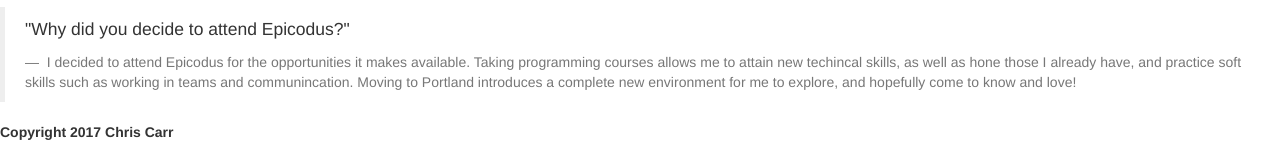
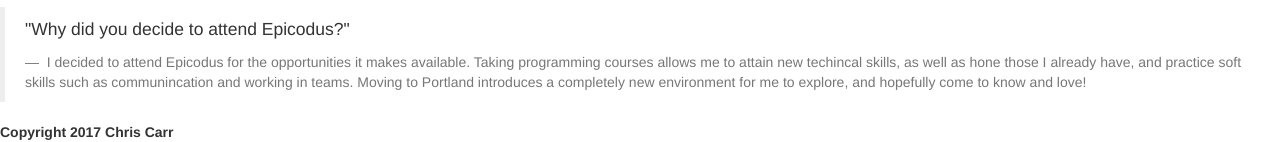
Before and after one commit to coderknot/portfolio, a plain HTML site: page index.html in a window 1280 px wide. Shown: the part 3514-3656 px from the top of the page. Drawn offline with Linux system fonts and the light colour scheme.

Commit message:
add minor content changes to HTML

```diff
--- a/index.html
+++ b/index.html
@@ -179,7 +179,7 @@
     <blockquote>
       <p>"Why did you decide to attend Epicodus?"</p>
       <footer>
-        I decided to attend Epicodus for the opportunities it makes available. Taking programming courses allows me to attain new techincal skills, as well as hone those I already have, and practice soft skills such as working in teams and communincation. Moving to Portland introduces a complete new environment for me to explore, and hopefully come to know and love!
+        I decided to attend Epicodus for the opportunities it makes available. Taking programming courses allows me to attain new techincal skills, as well as hone those I already have, and practice soft skills such as  communincation and working in teams. Moving to Portland introduces a completely new environment for me to explore, and hopefully come to know and love!
       </footer>
     </blockquote>
 
```
